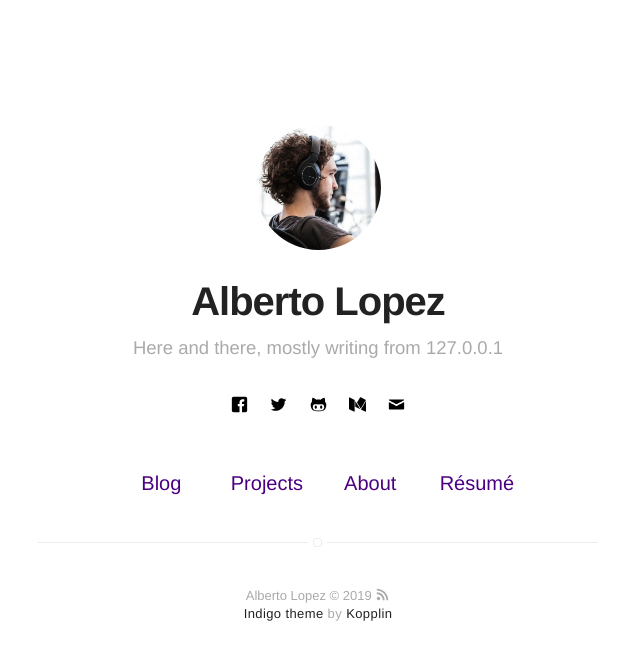
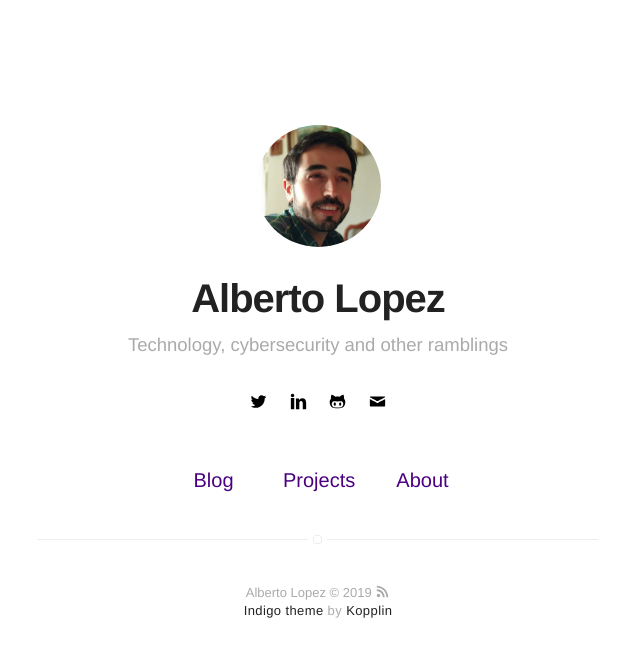
Before and after one commit to albonthenet/alberto.website, a Jekyll site: the page built from index.html, in a window 1280 px wide. Shown: the top 660 px of the page, without its empty margins (322-962 px from the left). Built offline with Jekyll 4.4.1, drawn with Linux system fonts in a browser that asks for light colours; part of the change alters nothing that is shown.

Commit message:
modified _config.yml with initial config and added profile photo

```diff
--- a/_config.yml
+++ b/_config.yml
@@ -1,6 +1,6 @@
 # main text of home
 name: Alberto Lopez
-bio: Here and there, mostly writing from 127.0.0.1
+bio: Technology, cybersecurity and other ramblings
 
 # twitter summary info
 description: Alberto's personal page about security and other thoughts
@@ -8,15 +8,15 @@ description: Alberto's personal page about security and other thoughts
 # if it's an external image, update below for true
 # better with square images
 external-image: false
-picture: assets/images/profile.jpg
+picture: assets/images/me_square.jpg
 
 # If you want to include your resume, set to true
 # and specify source (external or local).
-resume: true
+resume: false
 resume-external: true
 resume-url: https://google.com/?q=my+resume
 
-url: https://koppl.in/indigo
+url: https://alberto.website
 # your url: http://USERNAME.github.io
 
 permalink: /:title/
@@ -34,21 +34,21 @@ disqus:
   categories: [blog, project] # only show disqus for posts that have these categories
 
 # if you don't have any of social below, comment the line
-facebook: myfacebook
+#facebook: myfacebook
 twitter: mytwitter
 # google: mygoogle
 # instagram: myinstagram
 # pinterest: mypinterest
-# linkedin: mylinkedin
+linkedin: albertolop
 # youtube: myyoutube
 # spotify: myspotify
-github: mygithub
+github: albonthenet
 # gitlab: mygitlab
 # lastfm: mylastfm
 # stackoverflow: 7044681/mystackoverflow
 # quora: userquora
 # reddit: username
-medium: medium
+#medium: medium
 # vimeo: myvimeo
 # lanyrd: mylanyrd
 email: myemail@gmail.com
```
Also changed, not shown: assets/images/me_square.jpg (added).
